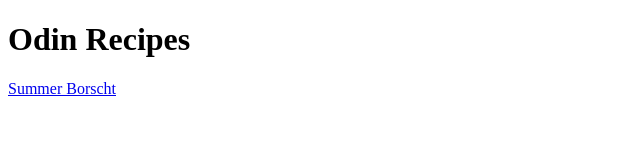
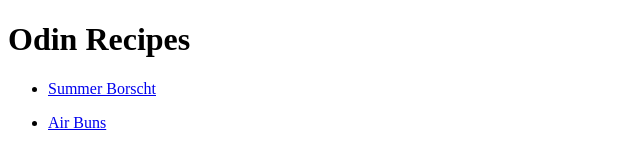
Before and after one commit to SnowyDevice/odin-recipes, a plain HTML site: page index.html in a window 1280 px wide. Shown: the whole page, without its empty margins (0-640 px from the left). Drawn offline with Linux system fonts and the light colour scheme.

Commit message:
Add anchor and create recipe list
Anchor added leading to air-buns.hmtl, and added a list to store recipes in.

```diff
--- a/index.html
+++ b/index.html
@@ -6,6 +6,9 @@
     </head>
     <body>
         <h1>Odin Recipes</h1>
-        <p><a href="./recipes/summer-borscht.html">Summer Borscht</a></p>
+        <ul>
+            <li><p><a href="./recipes/summer-borscht.html">Summer Borscht</a></p></li>
+            <li><p><a href="./recipes/air-buns.html">Air Buns</a></p></li>
+        </ul>
     </body>
 </html>
```
